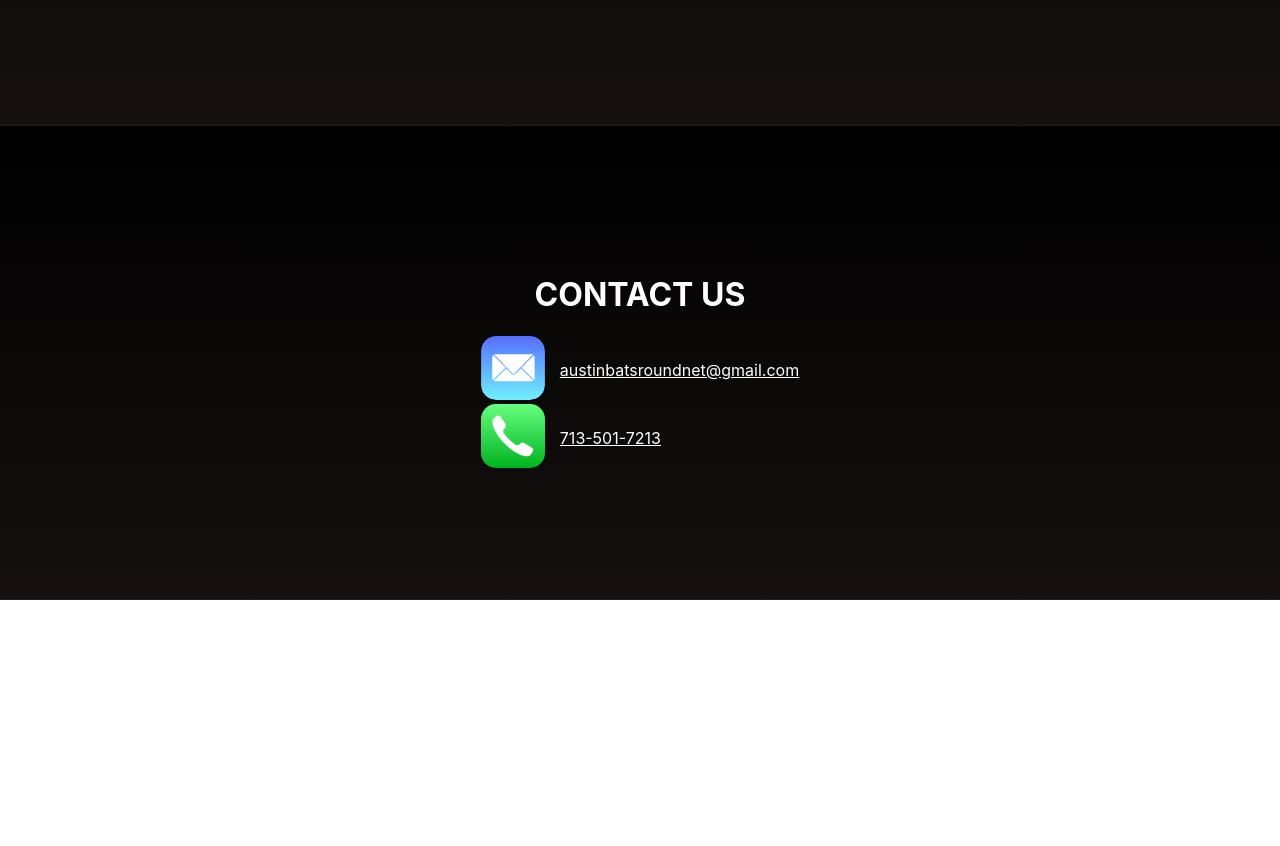
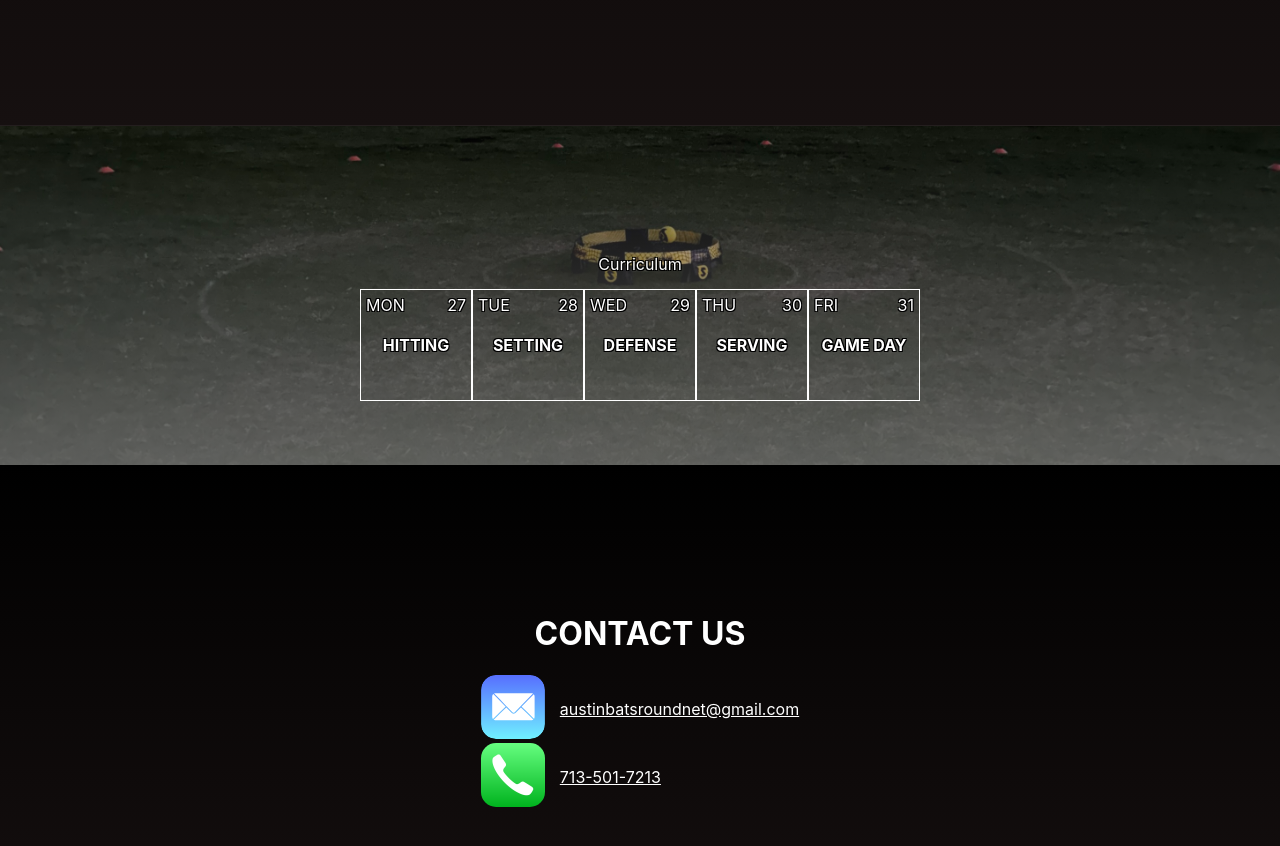
Before and after one commit to leeaforbes/austinbats, an Angular app: page /summer-camp in a window 1280 px wide. Shown: the part 1411-2257 px from the top of the page. Before the commit the page ends 2011 px from the top, so only its background shows below. Built offline with nearby package versions, Linux system fonts and the light colour scheme.

Commit message:
curriculum outline

```diff
--- a/src/app/summer-camp/summer-camp.css
+++ b/src/app/summer-camp/summer-camp.css
@@ -18,3 +18,24 @@
     background-position: center;
     background-size: cover;
 }
+
+.curriculum-section {
+    padding-bottom: 5%;
+    text-shadow:
+        -1px -1px 0 #000,
+        1px -1px 0 #000,
+        -1px 1px 0 #000,
+        1px 1px 0 #000;
+
+    background-image: linear-gradient(rgb(0, 0, 0, 0), rgba(115, 115, 115, 0.75)), url('../../assets/media/night-court.jpeg');
+    background-repeat: no-repeat;
+    background-position: 50% 60%;
+    background-size: cover;
+}
+
+.calendar-day {
+    width: 100px;
+    height: 100px;
+    border: 1px solid white;
+    padding: 5px;
+}
--- a/src/app/summer-camp/summer-camp.html
+++ b/src/app/summer-camp/summer-camp.html
@@ -26,7 +26,8 @@
         <div>
             <div style="color: red;">SAVE $50 if you register by May 31st!</div>
             <br>
-            <a href="https://docs.google.com/forms/d/e/1FAIpQLSfbjDDmXVfTYgwCbS9rxvg4QxIaByLzZnSAAjqxnepcX1Ozbw/viewform" target="_blank" style="text-decoration: none;">
+            <a href="https://docs.google.com/forms/d/e/1FAIpQLSfbjDDmXVfTYgwCbS9rxvg4QxIaByLzZnSAAjqxnepcX1Ozbw/viewform"
+                target="_blank" style="text-decoration: none;">
                 <div class="hstack center">
                     <div class="big-yellow-button">REGISTER NOW</div>
                 </div>
@@ -52,6 +53,54 @@
             <div>Lee Forbes - Coordinator</div>
             <div class="hstack center">
                 <img style="height: 400px;" src="../../assets/media/revielle-rumble/lee serve.jpg" alt="" />
+            </div>
+        </div>
+    </div>
+</div>
+
+<div class="curriculum-section section">
+    <div class="vstack center gap float-enter">
+        <div>Curriculum</div>
+        <div class="hstack center" style="row-gap: 10px;">
+            <div class="calendar-day">
+                <div class="hstack apart">
+                    <div>MON</div>
+                    <div>27</div>
+                </div>
+                <br>
+                <div><b>HITTING</b></div>
+            </div>
+            <div class="calendar-day">
+                <div class="hstack apart">
+                    <div>TUE</div>
+                    <div>28</div>
+                </div>
+                <br>
+                <div><b>SETTING</b></div>
+            </div>
+            <div class="calendar-day">
+                <div class="hstack apart">
+                    <div>WED</div>
+                    <div>29</div>
+                </div>
+                <br>
+                <div><b>DEFENSE</b></div>
+            </div>
+            <div class="calendar-day">
+                <div class="hstack apart">
+                    <div>THU</div>
+                    <div>30</div>
+                </div>
+                <br>
+                <div><b>SERVING</b></div>
+            </div>
+            <div class="calendar-day">
+                <div class="hstack apart">
+                    <div>FRI</div>
+                    <div>31</div>
+                </div>
+                <br>
+                <div><b>GAME DAY</b></div>
             </div>
         </div>
     </div>
```
Also changed, not shown: src/assets/media/night-court.jpeg (added).
